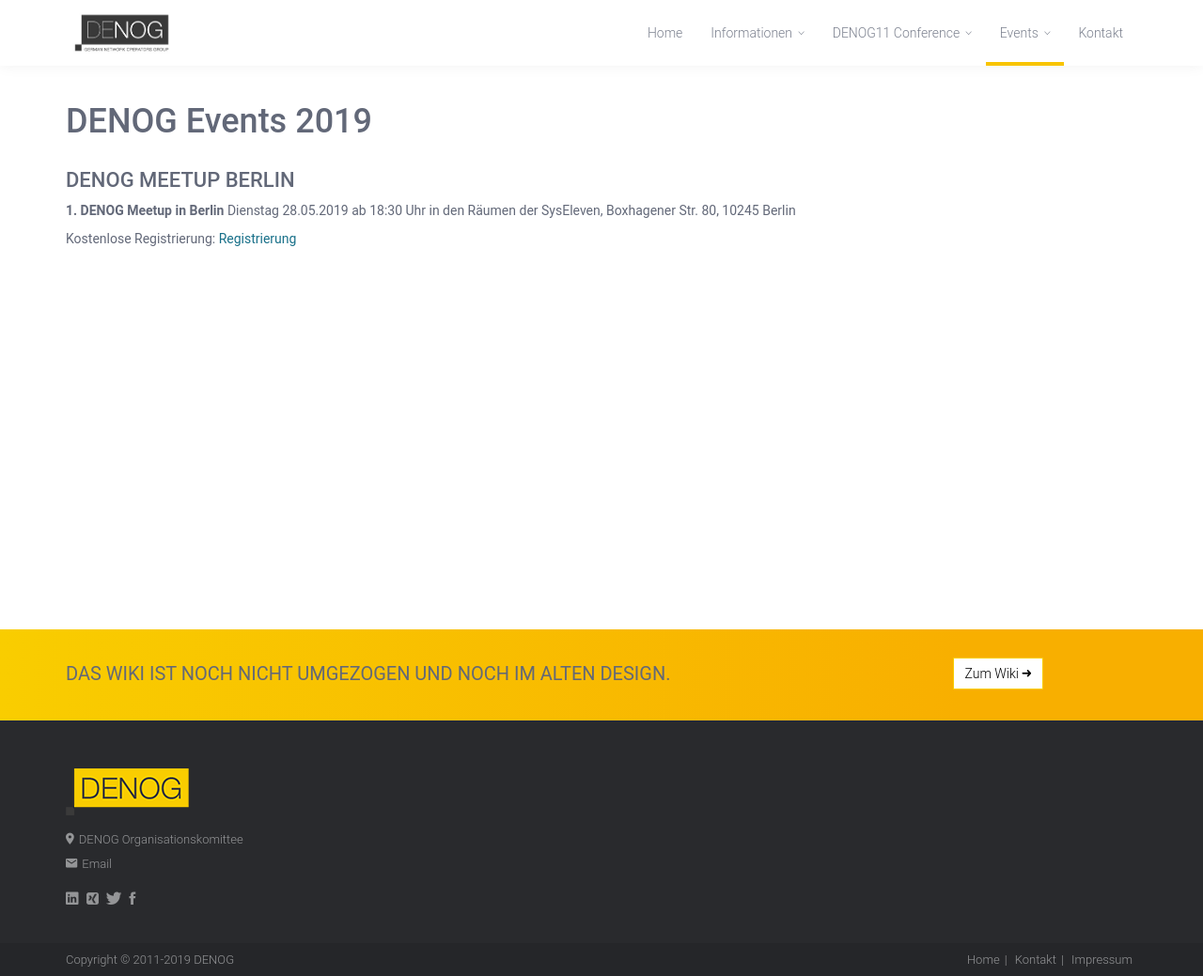
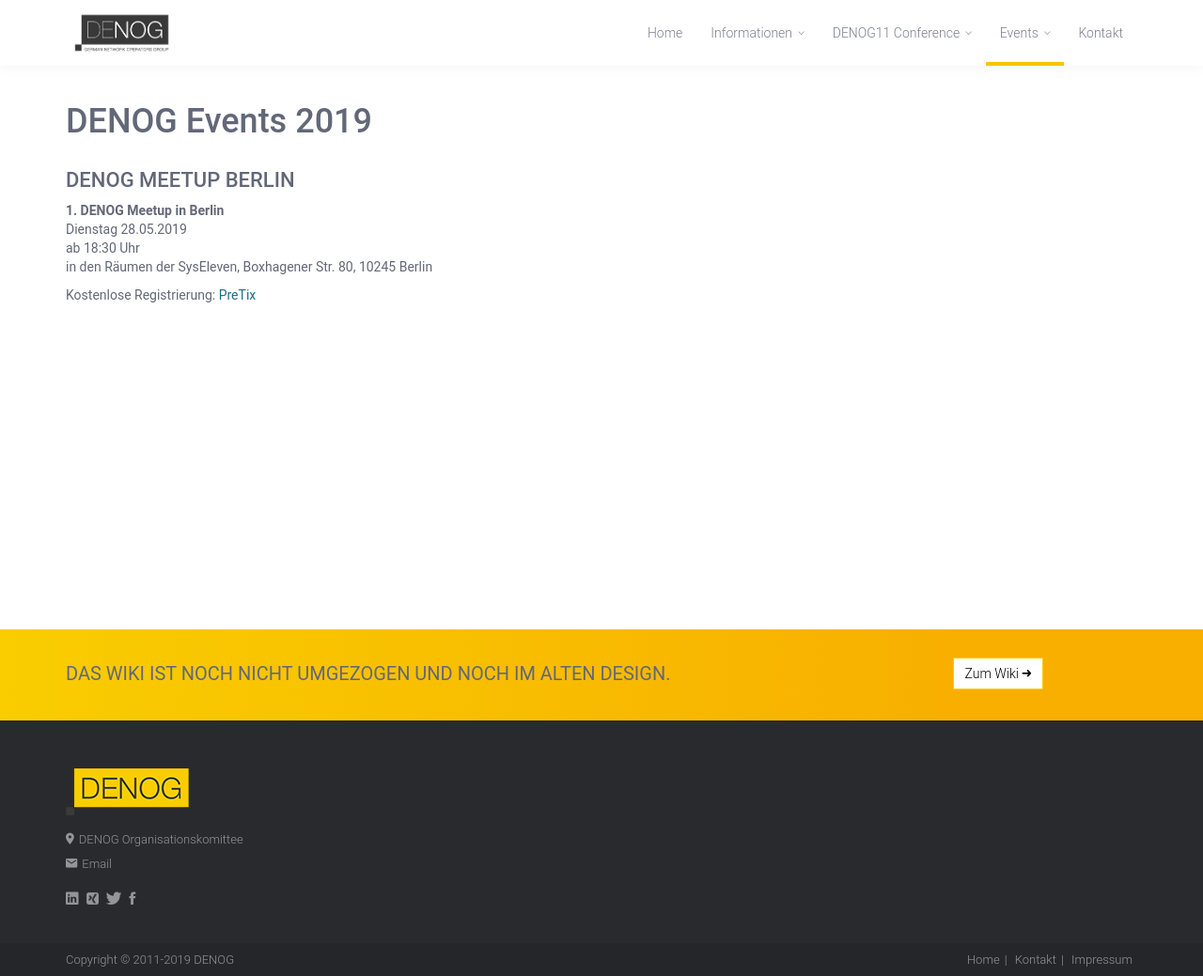
Before and after one commit to denog/denog.github.io, a Jekyll site: the page built from de/events/index.md, in a window 1280 px wide. Shown: the whole page at 94% size. Built offline with Jekyll 4.4.1, drawn with Linux system fonts in a browser that asks for light colours; some web fonts are replaced.

Commit message:
Update Event Page

```diff
--- a/de/events/index.md
+++ b/de/events/index.md
@@ -11,9 +11,9 @@
 
 ## DENOG Meetup Berlin
 
-**1. DENOG Meetup in Berlin**
-Dienstag 28.05.2019
-ab 18:30 Uhr
-in den Räumen der SysEleven, Boxhagener Str. 80, 10245 Berlin
+**1. DENOG Meetup in Berlin**<br>
+Dienstag 28.05.2019<br>
+ab 18:30 Uhr<br>
+in den Räumen der SysEleven, Boxhagener Str. 80, 10245 Berlin<br>
 
-Kostenlose Registrierung: [Registrierung](https://pretix.eu/denog/meetup001/)
+Kostenlose Registrierung: [PreTix](https://pretix.eu/denog/meetup001/)
```
